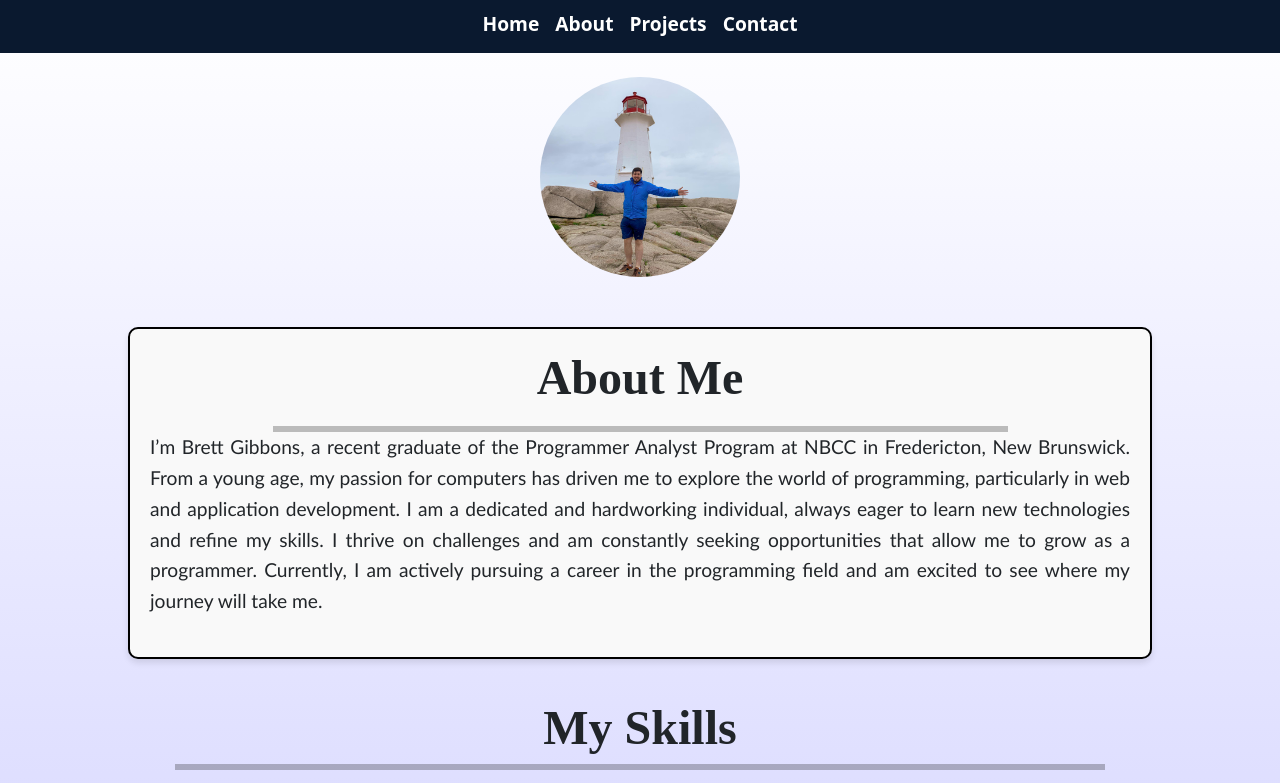
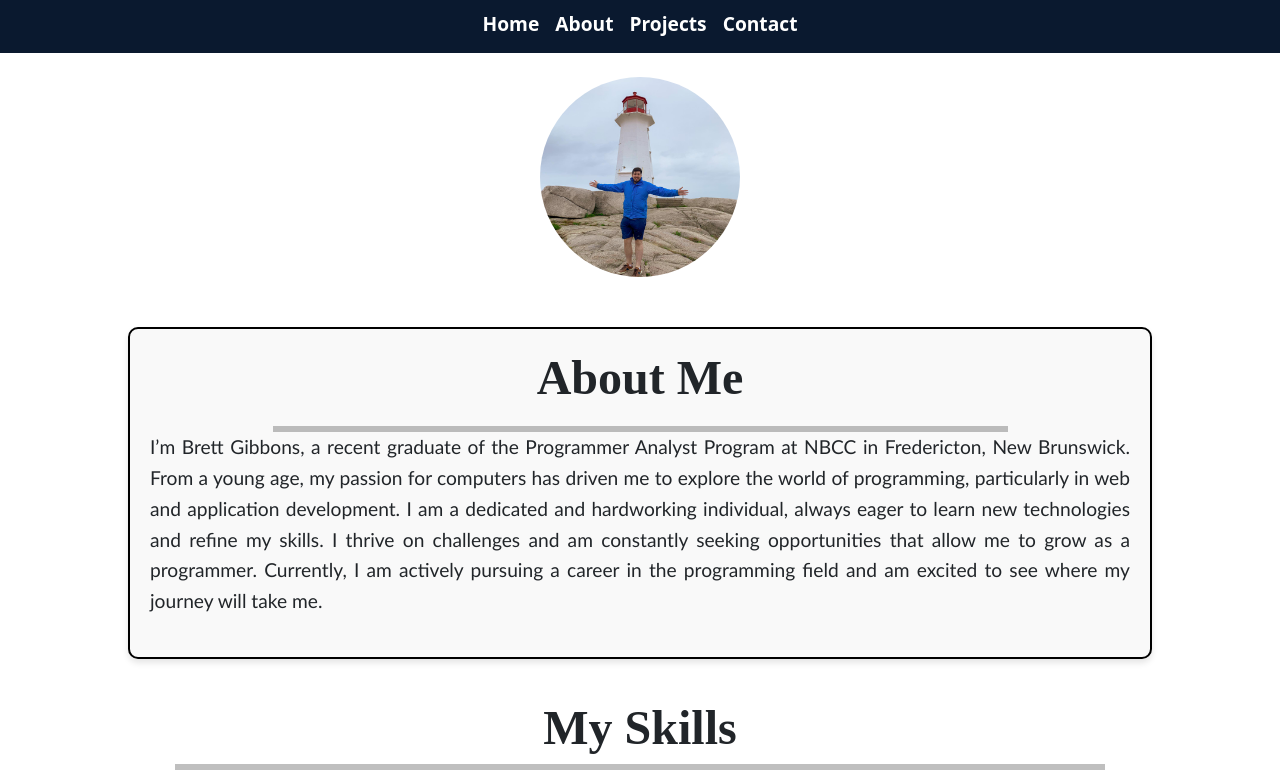
Before and after one commit to Brettygibb/Portfolio, a React (Create React App) app: page / in a window 1280 px wide. Shown: the top 783 px of the page. Built offline with nearby package versions, Linux system fonts and the light colour scheme.

Commit message:
Update App.css

```diff
--- a/src/App.css
+++ b/src/App.css
@@ -1,14 +1,11 @@
 @import url("https://fonts.googleapis.com/css2?family=Roboto:wght@400;700&display=swap");
 
 body {
-  font-family: Arial, sans-serif;
   padding-top: 0; /* Remove padding from the top */
   margin-top: 0; /* Explicitly ensure no top margin */
-  background: linear-gradient(
-    to bottom,
-    rgb(255, 255, 255),
-    rgb(2, 2, 255) 180%
-  );
+  font-family: "Roboto", sans-serif;
+  background-color: #f8f9fa; /* Professional soft background */
+  color: #212529; /* Professional text color */
   height: auto;
   display: flex;
   justify-content: center;
```
